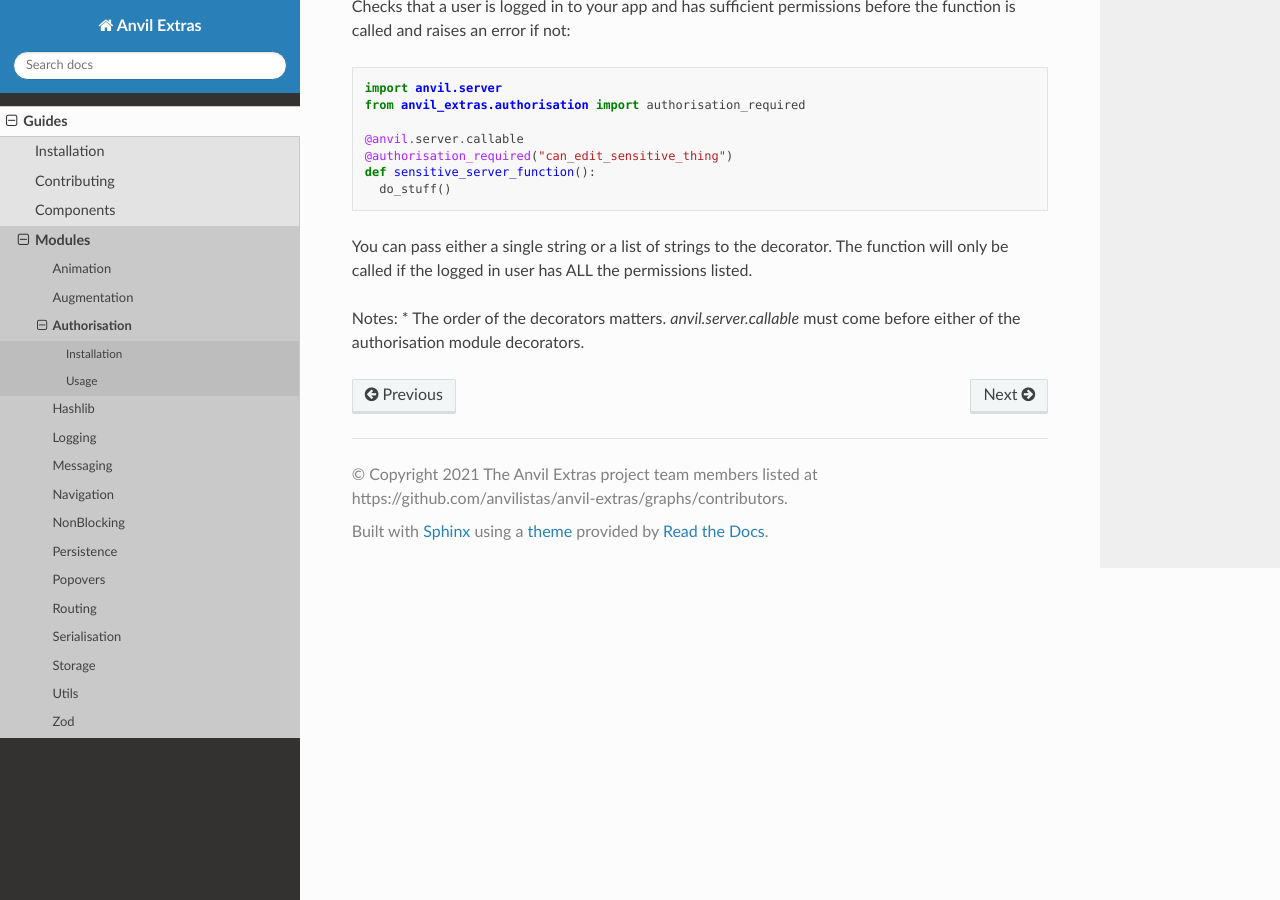
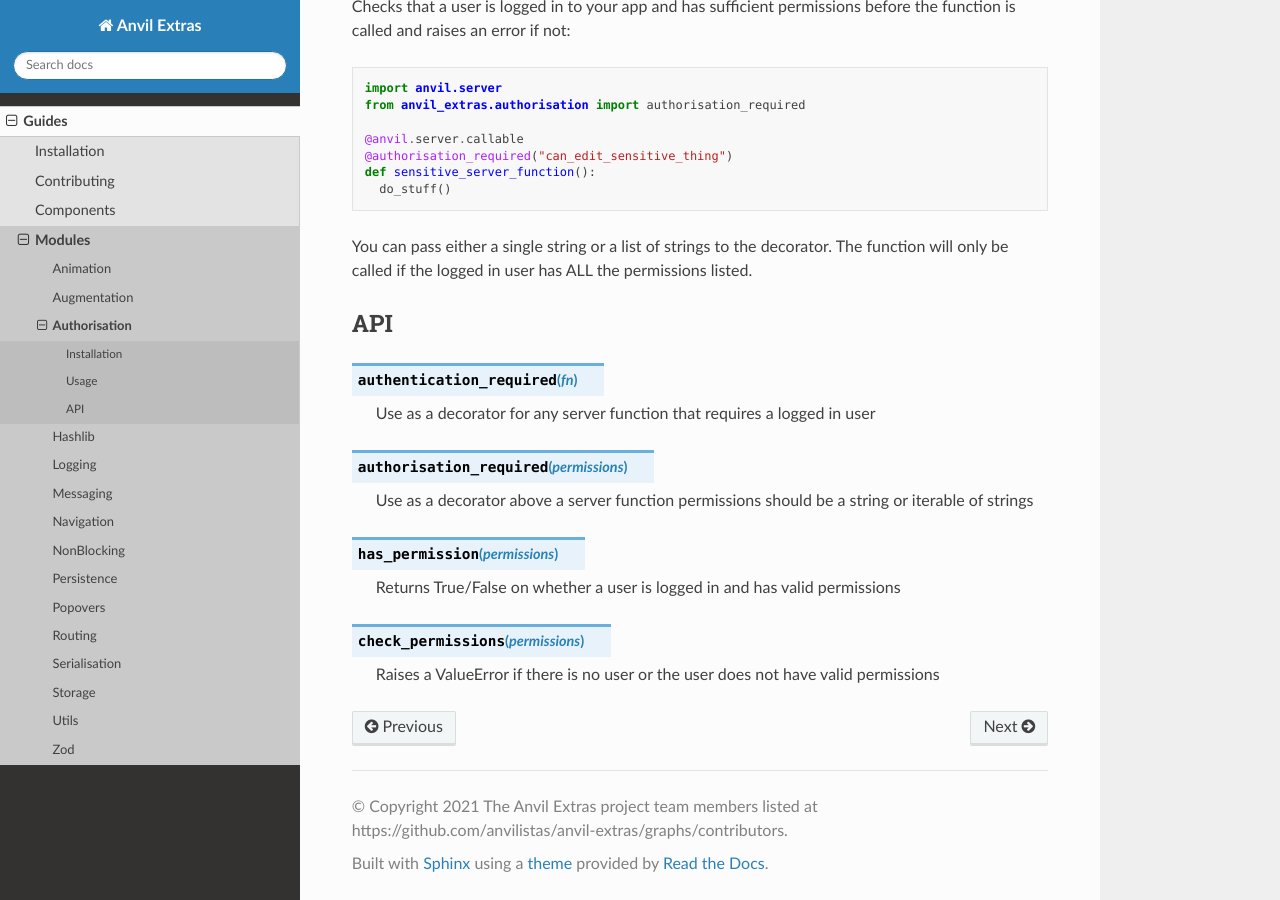
Before and after one commit to anvilistas/anvil-extras, a Sphinx documentation site: the page built from docs/guides/modules/authorisation.rst, in a window 1280 px wide and 900 px high, scrolled down 1180 px. Built offline with Sphinx 7.4.7 and the Read the Docs theme 2.0.0, drawn with Linux system fonts in a browser that asks for light colours.

Commit message:
authorisation - add docs

```diff
--- a/docs/guides/modules/authorisation.rst
+++ b/docs/guides/modules/authorisation.rst
@@ -61,5 +61,24 @@ function is called and raises an error if not:
 You can pass either a single string or a list of strings to the decorator. The function
 will only be called if the logged in user has ALL the permissions listed.
 
-Notes:
-* The order of the decorators matters. `anvil.server.callable` must come before either of the authorisation module decorators.
+
+API
+---
+
+.. function:: authentication_required(fn)
+
+    Use as a decorator for any server function that requires a logged in user
+
+.. function:: authorisation_required(permissions)
+
+    Use as a decorator above a server function
+    permissions should be a string or iterable of strings
+
+
+.. function:: has_permission(permissions)
+
+    Returns True/False on whether a user is logged in and has valid permissions
+
+.. function:: check_permissions(permissions)
+
+    Raises a ValueError if there is no user or the user does not have valid permissions
```
